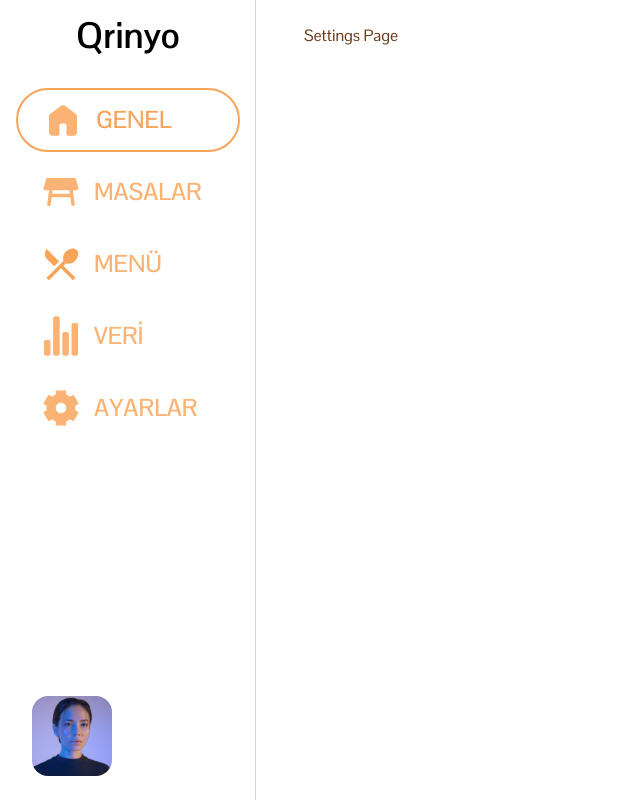
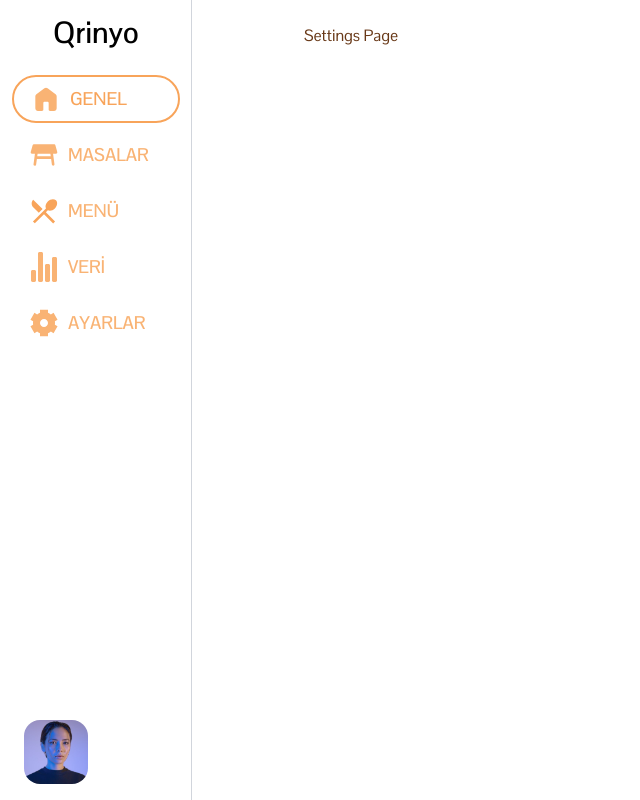
Before and after one commit to ovalriver23/segfault_front, a Next.js app: page /dashboard/settings in a window 1280 px wide. Shown: the whole page, without its empty margins (0-640 px from the left). Built offline with nearby package versions, Linux system fonts and the light colour scheme.

Commit message:
feat: Update SideNav component layout and styles for improved responsiveness

```diff
--- a/src/components/SideNav.tsx
+++ b/src/components/SideNav.tsx
@@ -48,7 +48,7 @@ export default function SideNav({ activeTab = 'menu', isOpen = false, onClose }:
           fixed md:relative h-full bg-background-500 flex flex-col z-50
           transition-transform duration-300 ease-in-out
           ${isOpen ? 'translate-x-0' : '-translate-x-full md:translate-x-0'}
-          w-20 md:w-64
+          w-20 md:w-48
         `}
         data-name="SideNav"
       >
@@ -69,15 +69,15 @@ export default function SideNav({ activeTab = 'menu', isOpen = false, onClose }:
         </div>
 
         {/* Brand Section */}
-        <div className="md:flex md:flex-row md:items-center md:justify-center px-4 pt-2 md:pt-4 pb-6">
-          <h1 className="text-2xl md:text-4xl font-bold text-accent-500 text-center md:text-left">
-            <span className="md:hidden">QR</span>
-            <span className="hidden md:inline">Qrinyo</span>
+        <div className="md:flex md:flex-row md:items-center md:justify-center px-4 pt-2 md:pt-3 pb-6 md:pb-4">
+          <h1 className="text-2xl md:text-3xl font-bold text-accent-500 text-center md:text-left">
+            <a className="md:hidden " href='/'>QR</a>
+            <a className="hidden md:inline btn btn-ghost text-2xl md:text-3xl text-accent-500 hover:shadow-none hover:bg-background-500 hover:border-background-500" href='/'>Qrinyo</a>
           </h1>
         </div>
 
         {/* Navigation Tabs */}
-        <nav className="flex-1 px-2 md:px-4 py-2">
+        <nav className="flex-1 px-2 md:px-3 py-2">
         {navItems.map((item) => {
           const isActive = active === item.id;
           return (
@@ -86,7 +86,7 @@ export default function SideNav({ activeTab = 'menu', isOpen = false, onClose }:
               href={item.href}
               onClick={() => handleLinkClick(item.id)}
               className={`
-                flex items-center justify-center md:justify-start gap-3 h-16 px-3 md:px-6 mb-2 rounded-[32px]
+                flex items-center justify-center md:justify-start gap-2 h-16 md:h-12 px-3 md:px-4 mb-2 rounded-[32px] md:rounded-[24px]
                 transition-all duration-200
                 ${isActive
                   ? 'border-2 border-primary-500'
@@ -94,12 +94,12 @@ export default function SideNav({ activeTab = 'menu', isOpen = false, onClose }:
                 }
               `}
             >
-              <div className="w-[42px] h-[42px] flex items-center justify-center flex-shrink-0">
+              <div className="w-[42px] h-[42px] md:w-[32px] md:h-[32px] flex items-center justify-center flex-shrink-0">
                 <img src={item.icon} alt={item.label} className="w-full h-full object-contain" />
               </div>
               <span
                 className={`
-                  hidden md:block text-2xl font-semibold
+                  hidden md:block text-lg font-semibold
                   ${isActive ? 'text-primary-500' : 'text-primary-400'}
                 `}
                 style={{ fontFamily: 'Pontano Sans, sans-serif' }}
@@ -112,8 +112,8 @@ export default function SideNav({ activeTab = 'menu', isOpen = false, onClose }:
       </nav>
 
       {/* Avatar Section */}
-      <div className="px-4 md:px-8 pb-6 flex justify-center md:justify-start">
-        <div className="w-12 h-12 md:w-20 md:h-20 rounded-2xl overflow-hidden">
+      <div className="px-4 md:px-6 pb-6 md:pb-4 flex justify-center md:justify-start">
+        <div className="w-12 h-12 md:w-16 md:h-16 rounded-2xl overflow-hidden">
           <img src={imgAvatar} alt="User Avatar" className="w-full h-full object-cover" />
         </div>
       </div>
```
